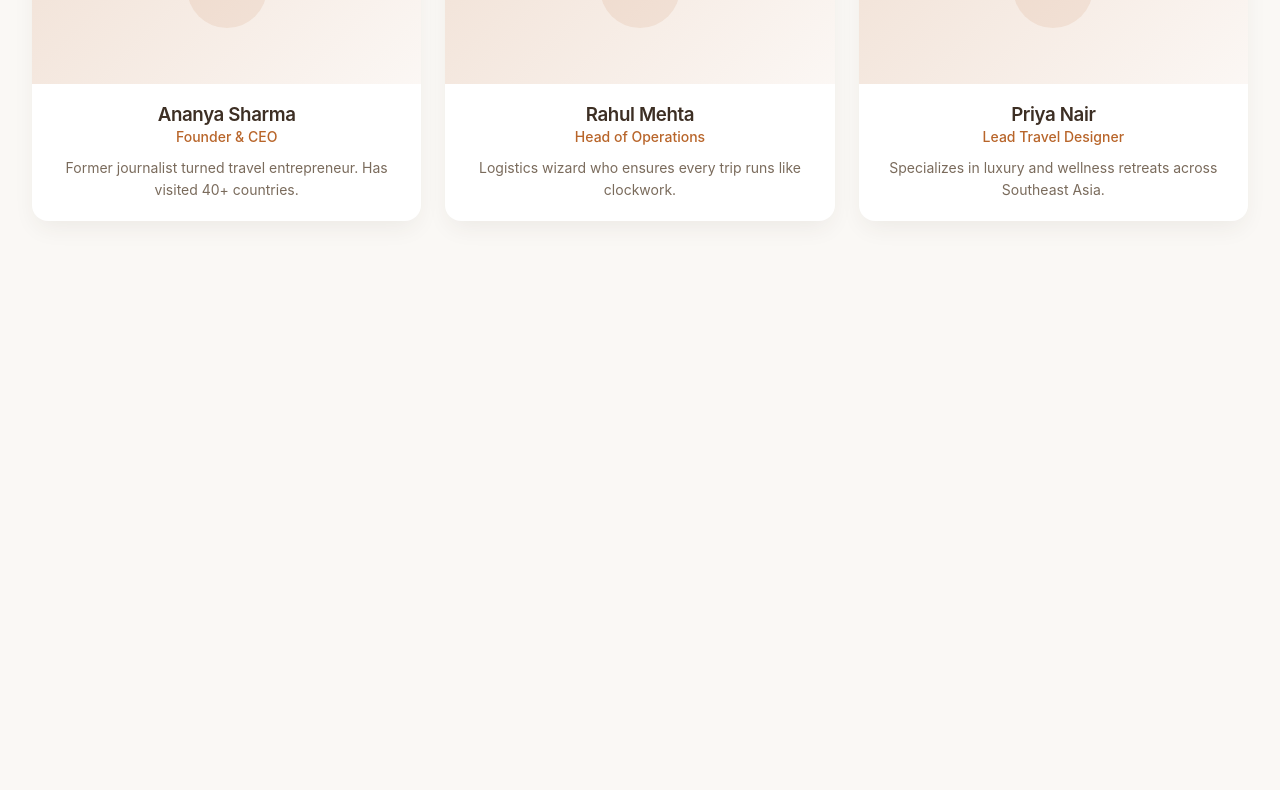
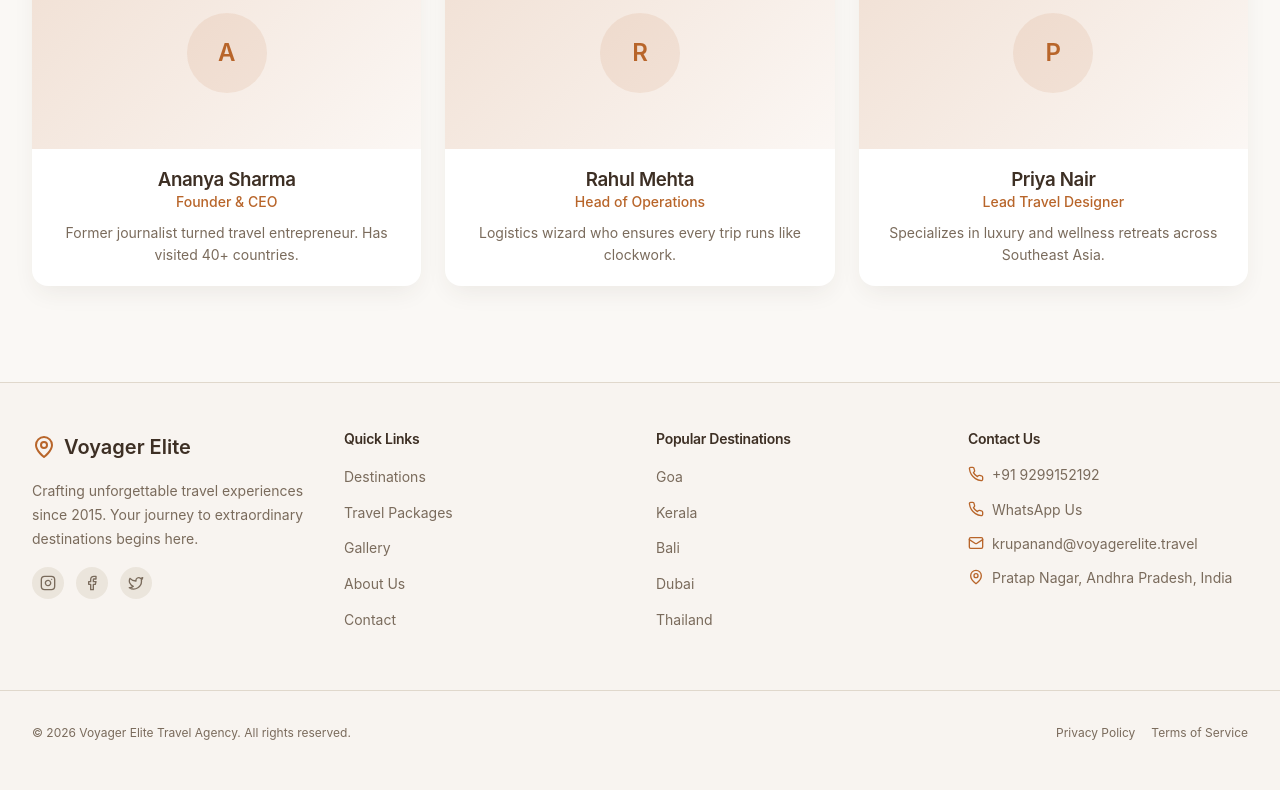
Before and after one commit to RicksIt/star-voyager-elite, a plain HTML site: page about/index.html in a window 1280 px wide. Shown: the part 1869-2659 px from the top of the page. Before the commit the page ends 2186 px from the top, so only its background shows below. Drawn offline with Linux system fonts and the light colour scheme.

Commit message:
Add files via upload

```diff
--- a/about/index.html
+++ b/about/index.html
@@ -77,7 +77,7 @@
   <script>
     (function(){
       var v = Date.now();
-      var files = ['js/config.js','js/data.js','js/layout.js','js/forms.js','js/app.js'];
+      var files = ['../js/config.js','../js/data.js','../js/layout.js','../js/forms.js','../js/app.js'];
       function loadNext(i){
         if(i>=files.length){
           if(window.VE && typeof VE.initLayout === 'function'){
```
